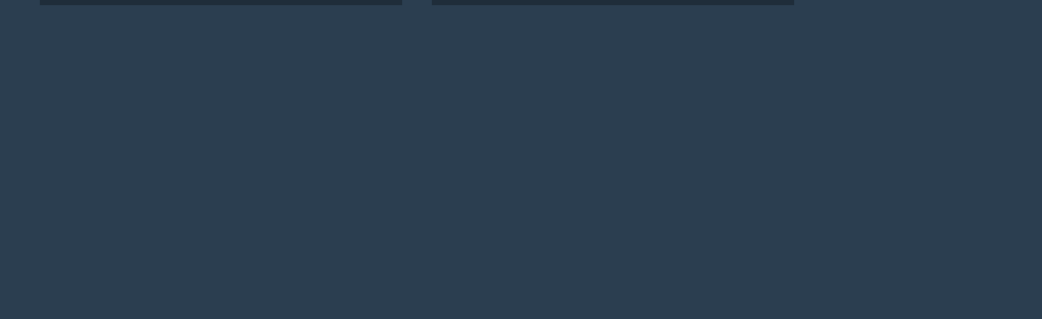
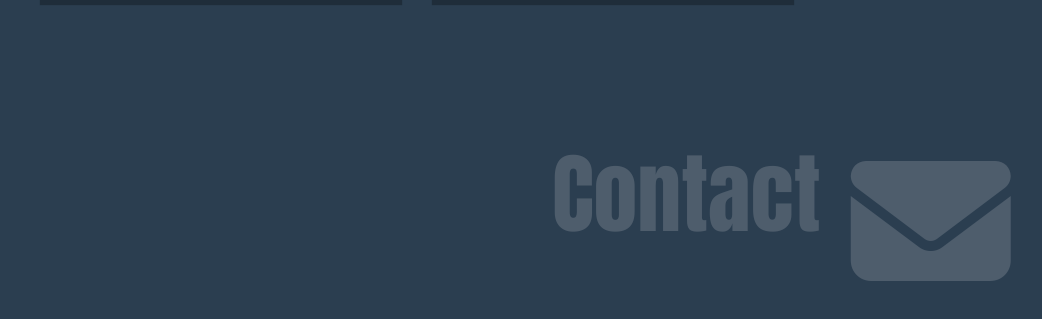
Before and after one commit to jordanmccollam/Portfolio, a plain HTML site: page index.html in a window 1280 px wide. Shown: the part 1334-1653 px from the top of the page, without its empty margins (231-1273 px from the left). Before the commit the page ends 1427 px from the top, so only its background shows below. Drawn offline with Linux system fonts and the light colour scheme.

Commit message:
Added contact header

```diff
--- a/index.html
+++ b/index.html
@@ -240,6 +240,19 @@
         </div>
     </div>
 
+    <!-- CONTACTS PAGE -->
+    <div class="container-fluid mb-5 pb-5" id="contact">
+        <!-- Header -->
+        <div class="row mt-5 pt-5" id="projects">
+            <div class="col-lg-10 font-primary text-right text-secondary">
+                <h1 class="display-2">Contact</h1>
+            </div>
+            <div class="col-lg-2 text-secondary d-none d-lg-block">
+                <i class="fas fa-envelope fa-10x"></i>
+            </div>
+        </div>
+    </div>
+
 </body>
 
 </html>
```
